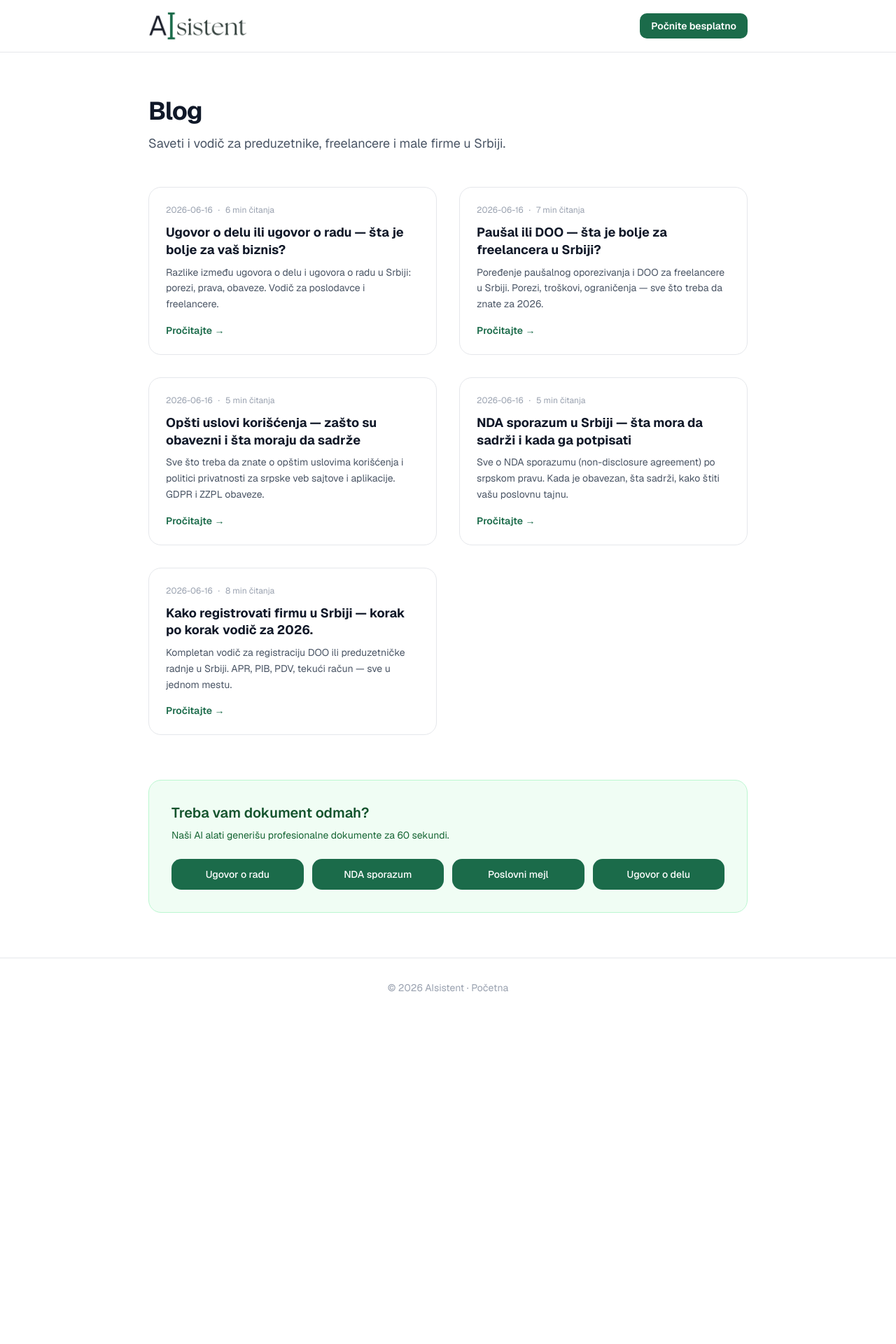
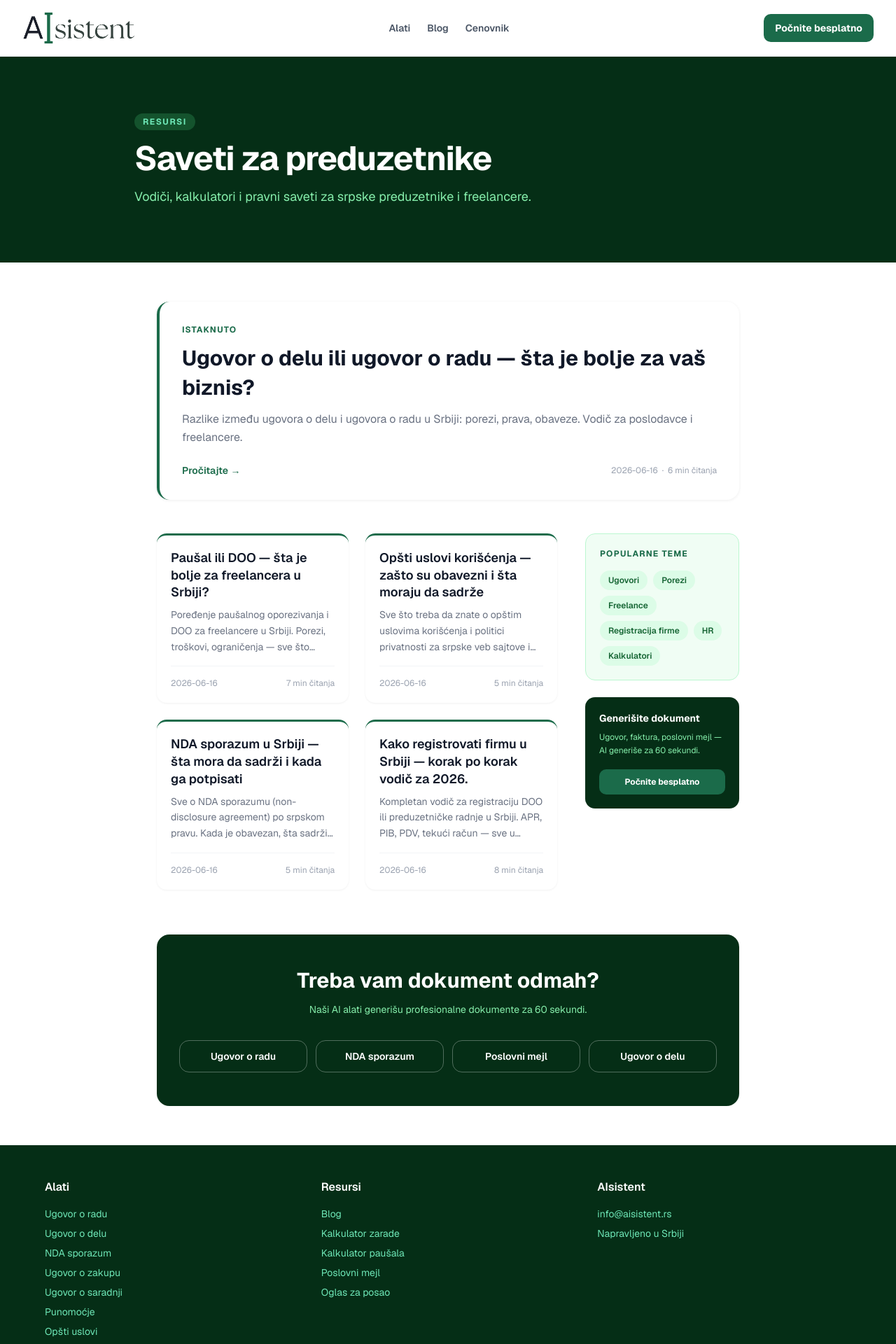
Before and after one commit to dambus/aisistent, a Next.js app: page /blog in a window 1280 px wide. Shown: the top 1920 px of the page at 70% size. Before the commit the page ends 1453 px from the top, so only its background shows below. Built offline with nearby package versions, Linux system fonts and the light colour scheme.

Commit message:
design: blog stranica redesign -- hero, featured post, card grid, footer

```diff
--- a/app/blog/page.tsx
+++ b/app/blog/page.tsx
@@ -4,89 +4,207 @@ import { getAllPostMeta } from '@/lib/blog'
 
 export const metadata: Metadata = {
   title: 'Blog — AIsistent | Poslovni saveti za srpske preduzetnike',
-  description: 'Vodič i saveti za preduzetnike u Srbiji: ugovori, porezi, registracija firme, poslovne odluke.',
+  description: 'Vodiči, kalkulatori i pravni saveti za srpske preduzetnike i freelancere.',
 }
 
 const PRIMARY = '#1B6B4A'
+const DARK = '#052e16'
+
+const navLinks = [
+  { href: '/#alati', label: 'Alati' },
+  { href: '/blog', label: 'Blog' },
+  { href: '/#cenovnik', label: 'Cenovnik' },
+]
+
+const TOPICS = ['Ugovori', 'Porezi', 'Freelance', 'Registracija firme', 'HR', 'Kalkulatori']
 
 export default function BlogPage() {
   const posts = getAllPostMeta()
+  const [featured, ...rest] = posts
 
   return (
-    <div className="min-h-screen bg-white">
-      <header className="border-b border-gray-200 bg-white/95 sticky top-0 z-10">
-        <div className="mx-auto max-w-4xl px-5 py-4 flex items-center justify-between">
-          <Link href="/">
+    <div className="min-h-screen bg-white" style={{ color: '#111827' }}>
+
+      {/* ── NAV ── */}
+      <header className="sticky top-0 z-50 border-b border-gray-200 bg-white/95 backdrop-blur-md shadow-sm">
+        <nav className="mx-auto flex max-w-7xl items-center justify-between px-5 py-4 lg:px-8">
+          <a href="/" className="flex items-center">
             <img
               src="/logo/AIsistent-Logo_6003x180.png"
               alt="AIsistent"
-              height={28}
-              style={{ objectFit: 'contain', maxWidth: '140px', width: 'auto' }}
+              height={32}
+              style={{ objectFit: 'contain', maxWidth: '160px', width: 'auto' }}
             />
-          </Link>
-          <Link
+          </a>
+          <div className="hidden items-center gap-6 md:flex">
+            {navLinks.map(l => (
+              <a
+                key={l.href}
+                href={l.href}
+                className="text-sm font-semibold text-gray-600 transition-colors hover:text-gray-900"
+              >
+                {l.label}
+              </a>
+            ))}
+          </div>
+          <a
             href="/register"
-            className="rounded-lg px-4 py-2 text-sm font-semibold text-white"
+            className="rounded-lg px-4 py-2.5 text-sm font-bold text-white transition-opacity hover:opacity-90"
             style={{ backgroundColor: PRIMARY }}
           >
             Počnite besplatno
-          </Link>
-        </div>
+          </a>
+        </nav>
       </header>
 
-      <main className="mx-auto max-w-4xl px-5 py-16">
-        <h1 className="text-3xl font-bold tracking-tight text-gray-900 sm:text-4xl">Blog</h1>
-        <p className="mt-3 text-lg text-gray-600">
-          Saveti i vodič za preduzetnike, freelancere i male firme u Srbiji.
-        </p>
+      {/* ── HERO ── */}
+      <section style={{ backgroundColor: DARK }} className="px-5 py-20 lg:px-8">
+        <div className="mx-auto max-w-4xl">
+          <p
+            className="mb-4 inline-block rounded-full px-3 py-1 text-xs font-bold uppercase tracking-widest"
+            style={{ backgroundColor: '#14532d', color: '#6ee7b7', letterSpacing: '0.12em' }}
+          >
+            Resursi
+          </p>
+          <h1 className="text-4xl font-bold tracking-tight text-white sm:text-5xl">
+            Saveti za preduzetnike
+          </h1>
+          <p className="mt-4 text-lg leading-relaxed" style={{ color: '#86efac' }}>
+            Vodiči, kalkulatori i pravni saveti za srpske preduzetnike i freelancere.
+          </p>
+        </div>
+      </section>
 
-        <div className="mt-12 grid gap-8 sm:grid-cols-2">
-          {posts.map(post => (
-            <Link
-              key={post.slug}
-              href={`/blog/${post.slug}`}
-              className="group flex flex-col rounded-2xl border border-gray-200 p-6 transition-all hover:border-gray-300 hover:shadow-md"
+      {/* ── MAIN CONTENT ── */}
+      <main className="mx-auto max-w-4xl px-5 py-14 lg:px-8">
+
+        {/* ── FEATURED POST ── */}
+        {featured && (
+          <Link
+            href={`/blog/${featured.slug}`}
+            className="group mb-12 block rounded-2xl bg-white p-8 transition-all duration-200 hover:-translate-y-1 hover:shadow-xl"
+            style={{
+              borderLeft: `4px solid ${PRIMARY}`,
+              boxShadow: '0 1px 4px rgba(0,0,0,0.07)',
+            }}
+          >
+            <p
+              className="mb-3 text-xs font-bold uppercase tracking-widest"
+              style={{ color: PRIMARY, letterSpacing: '0.1em' }}
             >
-              <div className="flex items-center gap-2 text-xs text-gray-400 mb-3">
-                <time dateTime={post.date}>{post.date}</time>
-                {post.readTime && (
+              Istaknuto
+            </p>
+            <h2 className="text-2xl font-bold leading-snug text-gray-900 transition-colors group-hover:text-primary sm:text-3xl">
+              {featured.title}
+            </h2>
+            <p className="mt-3 text-base leading-relaxed text-gray-500 line-clamp-2">
+              {featured.description}
+            </p>
+            <div className="mt-6 flex items-center justify-between">
+              <span className="text-sm font-semibold" style={{ color: PRIMARY }}>
+                Pročitajte →
+              </span>
+              <div className="flex items-center gap-1.5 text-xs text-gray-400">
+                <time dateTime={featured.date}>{featured.date}</time>
+                {featured.readTime && (
                   <>
                     <span>·</span>
-                    <span>{post.readTime} čitanja</span>
+                    <span>{featured.readTime} čitanja</span>
                   </>
                 )}
               </div>
-              <h2 className="text-lg font-bold text-gray-900 group-hover:text-[#1B6B4A] transition-colors leading-snug">
-                {post.title}
-              </h2>
-              <p className="mt-2 text-sm leading-relaxed text-gray-600 flex-1">
-                {post.description}
+            </div>
+          </Link>
+        )}
+
+        {/* ── POSTS GRID + SIDEBAR ── */}
+        <div className="grid gap-10 lg:grid-cols-[1fr_220px]">
+
+          {/* Grid postova */}
+          <div className="grid gap-6 sm:grid-cols-2">
+            {rest.map(post => (
+              <Link
+                key={post.slug}
+                href={`/blog/${post.slug}`}
+                className="group flex flex-col rounded-xl bg-white transition-all duration-200 hover:-translate-y-0.5 hover:shadow-lg"
+                style={{
+                  borderTop: `3px solid ${PRIMARY}`,
+                  boxShadow: '0 1px 3px rgba(0,0,0,0.06)',
+                }}
+              >
+                <div className="flex flex-1 flex-col p-5">
+                  <h3 className="text-lg font-semibold leading-snug text-gray-900 transition-colors group-hover:text-primary">
+                    {post.title}
+                  </h3>
+                  <p className="mt-2 flex-1 text-sm leading-relaxed text-gray-500 line-clamp-3">
+                    {post.description}
+                  </p>
+                  <div className="mt-4 flex items-center justify-between border-t border-gray-100 pt-4 text-xs text-gray-400">
+                    <time dateTime={post.date}>{post.date}</time>
+                    {post.readTime && <span>{post.readTime} čitanja</span>}
+                  </div>
+                </div>
+              </Link>
+            ))}
+          </div>
+
+          {/* Sidebar — popularne teme */}
+          <aside className="hidden lg:block">
+            <div className="rounded-xl p-5" style={{ backgroundColor: '#f0fdf4', border: '1px solid #bbf7d0' }}>
+              <h3 className="mb-4 text-xs font-bold uppercase tracking-widest" style={{ color: PRIMARY, letterSpacing: '0.1em' }}>
+                Popularne teme
+              </h3>
+              <div className="flex flex-wrap gap-2">
+                {TOPICS.map(topic => (
+                  <span
+                    key={topic}
+                    className="rounded-full px-3 py-1.5 text-xs font-semibold"
+                    style={{ backgroundColor: '#dcfce7', color: '#166534' }}
+                  >
+                    {topic}
+                  </span>
+                ))}
+              </div>
+            </div>
+
+            <div className="mt-6 rounded-xl p-5" style={{ backgroundColor: DARK }}>
+              <h3 className="mb-2 text-sm font-bold text-white">Generišite dokument</h3>
+              <p className="mb-4 text-xs leading-relaxed" style={{ color: '#86efac' }}>
+                Ugovor, faktura, poslovni mejl — AI generiše za 60 sekundi.
               </p>
-              <span className="mt-4 text-sm font-semibold" style={{ color: PRIMARY }}>
-                Pročitajte →
-              </span>
-            </Link>
-          ))}
+              <a
+                href="/register"
+                className="block rounded-lg py-2.5 text-center text-xs font-bold text-white transition-opacity hover:opacity-90"
+                style={{ backgroundColor: PRIMARY }}
+              >
+                Počnite besplatno
+              </a>
+            </div>
+          </aside>
         </div>
 
-        <section className="mt-16 p-8 rounded-2xl"
-          style={{ backgroundColor: '#f0fdf4', border: '1px solid #bbf7d0' }}>
-          <h2 className="text-xl font-semibold mb-2" style={{ color: '#14532d' }}>
+        {/* ── CTA SEKCIJA ── */}
+        <section className="mt-16 rounded-2xl px-8 py-12 text-center" style={{ backgroundColor: DARK }}>
+          <h2 className="text-2xl font-bold text-white sm:text-3xl">
             Treba vam dokument odmah?
           </h2>
-          <p className="text-sm mb-6" style={{ color: '#166534' }}>
+          <p className="mx-auto mt-3 max-w-md text-sm leading-relaxed" style={{ color: '#86efac' }}>
             Naši AI alati generišu profesionalne dokumente za 60 sekundi.
           </p>
-          <div className="grid grid-cols-2 md:grid-cols-4 gap-3">
+          <div className="mt-8 grid grid-cols-2 gap-3 sm:grid-cols-4">
             {[
               ['Ugovor o radu', '/ugovor-o-radu'],
               ['NDA sporazum', '/nda'],
               ['Poslovni mejl', '/poslovni-mejl'],
               ['Ugovor o delu', '/ugovor-o-delu'],
             ].map(([label, href]) => (
-              <a key={href} href={href}
-                className="text-center py-3 px-4 rounded-xl text-sm font-medium transition-colors hover:opacity-90"
-                style={{ backgroundColor: '#1B6B4A', color: 'white' }}>
+              <a
+                key={href}
+                href={href}
+                className="rounded-xl border px-4 py-3 text-sm font-semibold text-white transition-all duration-200 hover:bg-white"
+                style={{ borderColor: 'rgba(255,255,255,0.3)' }}
+                onMouseEnter={undefined}
+              >
                 {label}
               </a>
             ))}
@@ -94,8 +212,68 @@ export default function BlogPage() {
         </section>
       </main>
 
-      <footer className="border-t border-gray-200 py-8 text-center text-sm text-gray-400">
-        © 2026 AIsistent · <Link href="/" className="hover:text-gray-600">Početna</Link>
+      {/* ── FOOTER (identičan landing pageu) ── */}
+      <footer style={{ backgroundColor: DARK, color: '#d1fae5' }} className="py-12 px-6">
+        <div className="max-w-6xl mx-auto">
+          <div className="grid grid-cols-1 md:grid-cols-3 gap-8 mb-8">
+            <div>
+              <h3 className="font-semibold text-white mb-4">Alati</h3>
+              <ul className="space-y-2 text-sm">
+                {[
+                  ['Ugovor o radu', '/ugovor-o-radu'],
+                  ['Ugovor o delu', '/ugovor-o-delu'],
+                  ['NDA sporazum', '/nda'],
+                  ['Ugovor o zakupu', '/ugovor-o-zakupu'],
+                  ['Ugovor o saradnji', '/ugovor-o-saradnji'],
+                  ['Punomoćje', '/punomocje'],
+                  ['Opšti uslovi', '/opsti-uslovi'],
+                ].map(([label, href]) => (
+                  <li key={href}>
+                    <a href={href} style={{ color: '#6ee7b7' }} className="hover:text-white transition-colors">
+                      {label}
+                    </a>
+                  </li>
+                ))}
+              </ul>
+            </div>
+            <div>
+              <h3 className="font-semibold text-white mb-4">Resursi</h3>
+              <ul className="space-y-2 text-sm">
+                {[
+                  ['Blog', '/blog'],
+                  ['Kalkulator zarade', '/kalkulator-zarade'],
+                  ['Kalkulator paušala', '/kalkulator-pausala'],
+                  ['Poslovni mejl', '/poslovni-mejl'],
+                  ['Oglas za posao', '/oglas-za-posao'],
+                ].map(([label, href]) => (
+                  <li key={href}>
+                    <a href={href} style={{ color: '#6ee7b7' }} className="hover:text-white transition-colors">
+                      {label}
+                    </a>
+                  </li>
+                ))}
+              </ul>
+            </div>
+            <div>
+              <h3 className="font-semibold text-white mb-4">AIsistent</h3>
+              <ul className="space-y-2 text-sm" style={{ color: '#6ee7b7' }}>
+                <li>
+                  <a href="mailto:info@aisistent.rs" className="hover:text-white transition-colors">
+                    info@aisistent.rs
+                  </a>
+                </li>
+                <li>Napravljeno u Srbiji</li>
+              </ul>
+            </div>
+          </div>
+          <div
+            className="border-t pt-6 text-xs text-center space-y-1"
+            style={{ borderColor: '#14532d', color: '#6ee7b7' }}
+          >
+            <p>© 2026 AIsistent. Sva prava zadržana.</p>
+            <p>Dokumenti generisani uz pomoć AIsistenta. Preporučuje se pravna provera pre upotrebe.</p>
+          </div>
+        </div>
       </footer>
     </div>
   )
```
